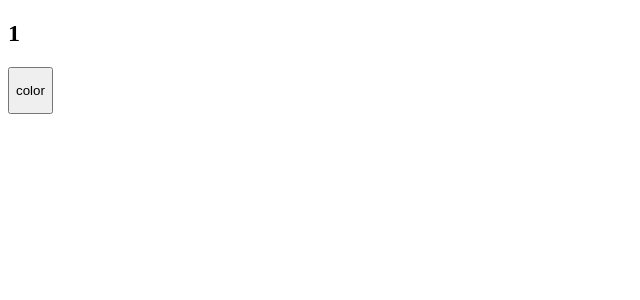
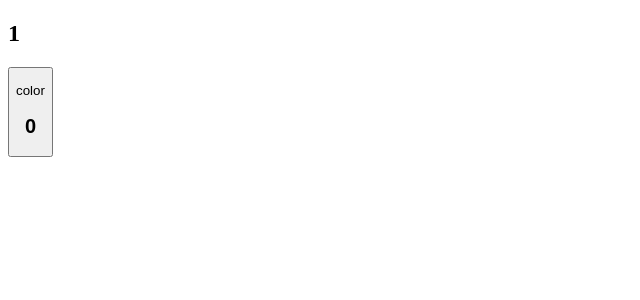
Before and after one commit to sydwer/Vue_Practice_App, a Vue app: page / in a window 1280 px wide. Both pictures are taken after a click on the button "Start". Shown: the top 300 px of the page, without its empty margins (0-640 px from the left). Built offline with nearby package versions, Linux system fonts and the light colour scheme.

Commit message:
Added test to RandomButton component to explore click events within a component that has another  click event already on it- will split random button into three different components to avoid having a convoluted component once the type of button comes into play

```diff
--- a/src/components/RandomButton.vue
+++ b/src/components/RandomButton.vue
@@ -1,11 +1,21 @@
 <template>
+<div v-on:click="test += 1">
+
     <p> {{button.type}}</p>
+    <h2>{{test}}</h2>
+</div>
 </template>
 
 <script>
 export default {
     props: {
         button: Object,
+    },
+    data() {
+        return {
+
+            test: 0
+        }
     }
 }
 </script>
```
Also changed, not shown: src/App.vue (+0 -7 lines).
